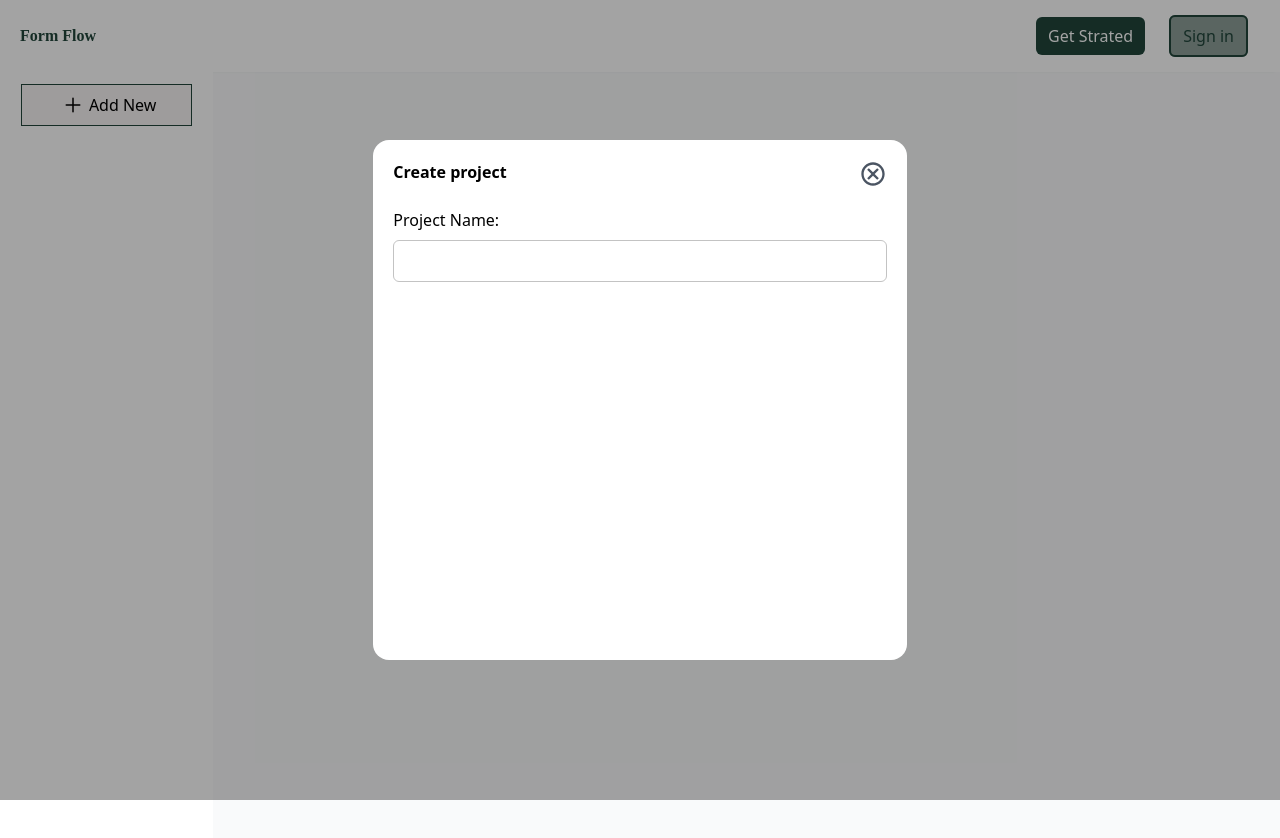
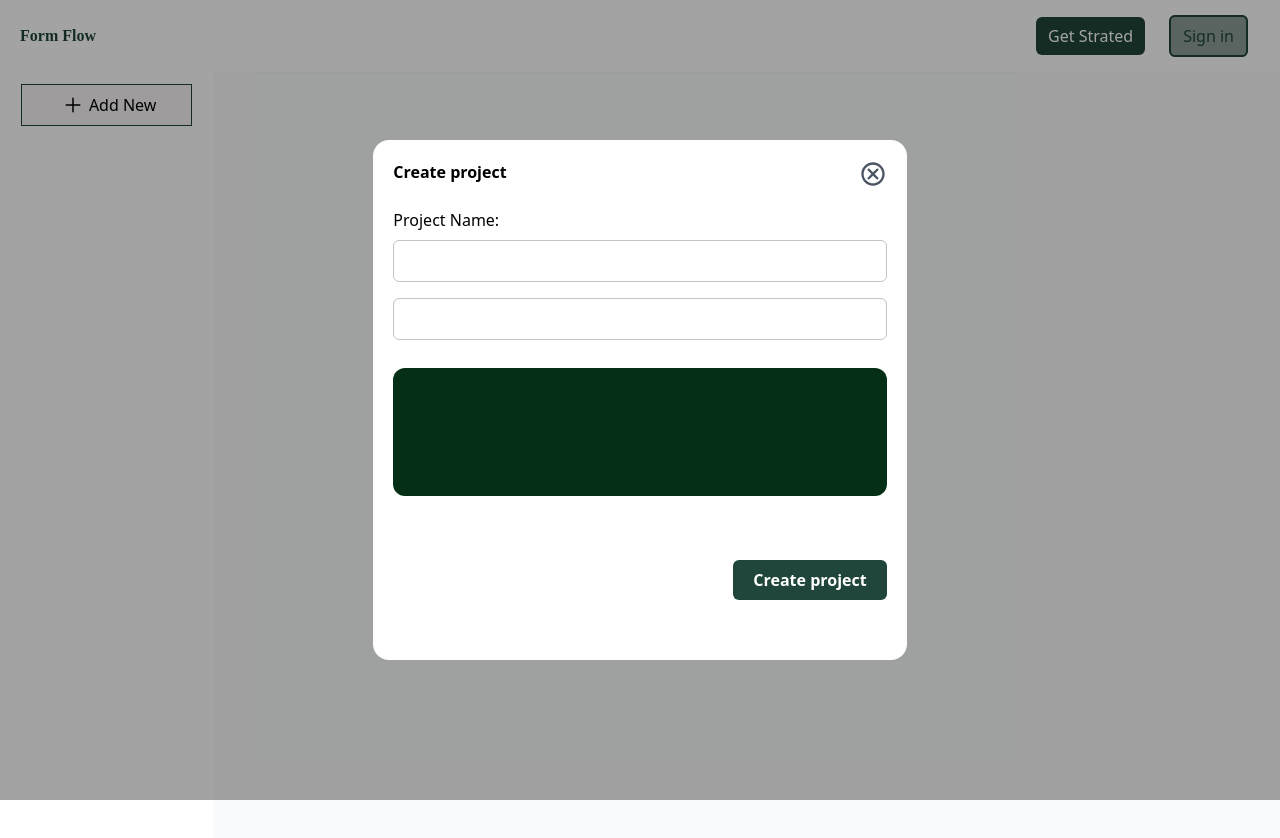
Before and after one commit to NULLcodehub/easyform, a React (Vite) app in the folder easyform/: page /user/1 in a window 1280 px wide. Both pictures are taken after a click on the button "Add New". Shown: the top 838 px of the page. Built offline with nearby package versions, Linux system fonts and the light colour scheme; a web font is replaced by a local one.

Commit message:
project form added in the modal section

```diff
--- a/easyform/src/components/Modal/Modal.css
+++ b/easyform/src/components/Modal/Modal.css
@@ -15,3 +15,12 @@
     border:1px solid rgb(195, 195, 195);
 
 }
+
+.modal-info{
+
+}
+
+.modal-btn{
+    @apply px-5 py-2 text-white rounded-md font-semibold;
+    background: #20453A;
+}
--- a/easyform/src/components/Modal/Modal.jsx
+++ b/easyform/src/components/Modal/Modal.jsx
@@ -24,11 +24,19 @@ const Modal = ({isOpen,isClose}) => {
                         <label htmlFor="projectName">Project Name:</label><br />
                         <input type="text"
 
-
                         />
 
+                        <input type="text" />
 
                     </form>
+                </div>
+                <div className='mt-5 w-full bg-green-950 rounded-xl h-32 modal-info'>
+
+
+                </div>
+
+                <div className='flex justify-end relative top-16'>
+                    <button className='modal-btn'>Create project</button>
                 </div>
 
 
```
